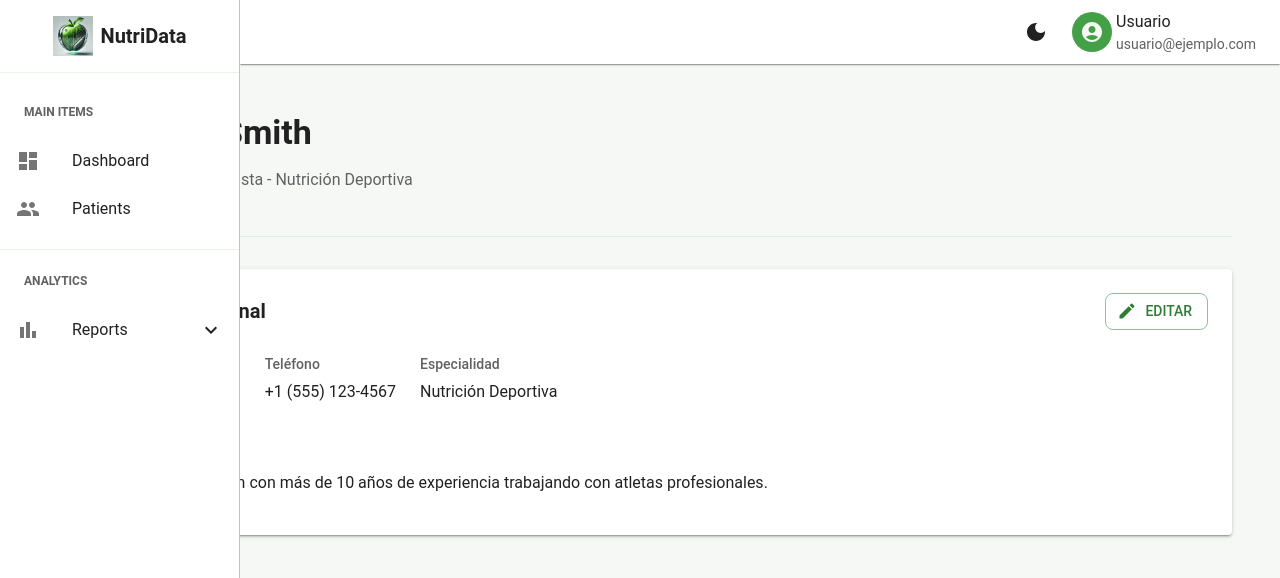
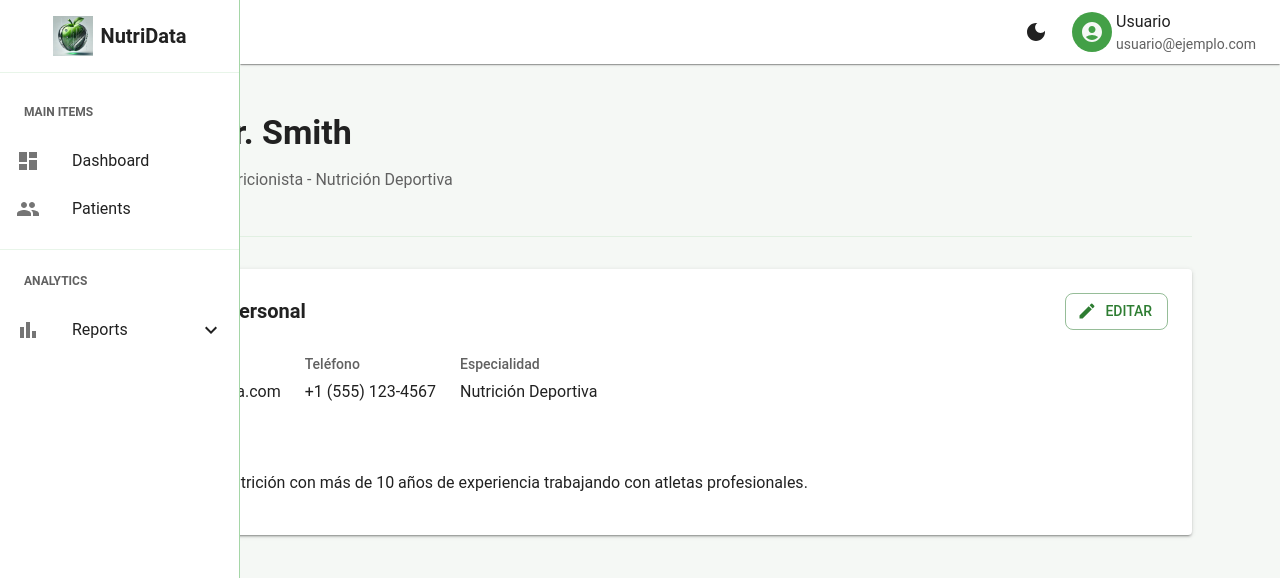
Before and after one commit to IglesiasT/nutridata-frontend, a React (Create React App) app: page /profile in a window 1280 px wide. Shown: the top 578 px of the page. Built offline with nearby package versions, Linux system fonts and the light colour scheme.

Commit message:
fix design

```diff
--- a/src/components/user-profile/ProfileInfoDisplay.js
+++ b/src/components/user-profile/ProfileInfoDisplay.js
@@ -3,11 +3,11 @@ import { Grid2 as Grid, Typography, Box } from '@mui/material';
 import PropTypes from 'prop-types';
 
 const InfoItem = ({ label, value }) => (
-  <Box sx={{ mb: 2 }}>
+  <Box sx={{ mb: 2, width: '100%' }}>
     <Typography variant="subtitle2" color="text.secondary" gutterBottom>
       {label}
     </Typography>
-    <Typography variant="body1">
+    <Typography variant="body1" sx={{ wordBreak: 'break-word' }}>
       {value}
     </Typography>
   </Box>
@@ -20,7 +20,7 @@ InfoItem.propTypes = {
 
 const ProfileInfoDisplay = ({ user }) => {
   return (
-    <Grid container spacing={3}>
+    <Grid container spacing={3} sx={{ width: '100%' }}>
       <Grid xs={12} md={6}>
         <InfoItem label="Email" value={user.email} />
       </Grid>
--- a/src/components/user-profile/UserProfilePage.js
+++ b/src/components/user-profile/UserProfilePage.js
@@ -8,7 +8,8 @@ import {
   Avatar,
   Divider,
   useTheme,
-  useMediaQuery
+  useMediaQuery,
+  Container
 } from '@mui/material';
 import EditIcon from '@mui/icons-material/Edit';
 import ProfileInfoDisplay from './ProfileInfoDisplay';
@@ -37,12 +38,18 @@ const UserProfilePage = () => {
   };
 
   return (
-    <Box sx={{ p: { xs: 2, md: 3 } }}>
+    <Container maxWidth="lg" disableGutters={false}>
+      <Box sx={{
+        width: '100%',
+        overflow: 'hidden',
+        p: { xs: 2, md: 3 }
+      }}>
         <Box sx={{
           display: 'flex',
           flexDirection: isMobile ? 'column' : 'row',
           alignItems: isMobile ? 'center' : 'flex-start',
-        mb: 3
+          mb: 3,
+          width: '100%'
         }}>
           <Avatar
             sx={{
@@ -50,7 +57,8 @@ const UserProfilePage = () => {
               height: { xs: 80, md: 100 },
               mr: isMobile ? 0 : 3,
               mb: isMobile ? 2 : 0,
-            bgcolor: theme.palette.primary.light
+              bgcolor: theme.palette.primary.light,
+              flexShrink: 0
             }}
             src={user.avatar}
             alt={user.name}
@@ -58,11 +66,11 @@ const UserProfilePage = () => {
             {!user.avatar && user.name.charAt(0)}
           </Avatar>
 
-        <Box>
-          <Typography variant="h4" component="h1" gutterBottom>
+          <Box sx={{ width: '100%', textAlign: isMobile ? 'center' : 'left' }}>
+            <Typography variant="h4" component="h1" gutterBottom noWrap>
               {user.name}
             </Typography>
-          <Typography variant="subtitle1" color="text.secondary">
+            <Typography variant="subtitle1" color="text.secondary" noWrap>
               {user.role} - {user.specialty}
             </Typography>
           </Box>
@@ -70,25 +78,39 @@ const UserProfilePage = () => {
 
         <Divider sx={{ mb: 4 }} />
 
-      <Paper elevation={2} sx={{ p: { xs: 2, md: 3 }, mb: 4 }}>
+        <Paper
+          elevation={2}
+          sx={{
+            p: { xs: 2, md: 3 },
+            mb: 4,
+            width: '100%',
+            overflowX: 'hidden'
+          }}
+        >
           <Box sx={{
             display: 'flex',
+            flexDirection: isMobile ? 'column' : 'row',
             justifyContent: 'space-between',
-          alignItems: 'center',
-          mb: 3
+            alignItems: isMobile ? 'flex-start' : 'center',
+            mb: 3,
+            gap: 2
           }}>
-          <Typography variant="h6">Información Personal</Typography>
+            <Typography variant="h6" noWrap>Información Personal</Typography>
             <Button
               startIcon={<EditIcon />}
               color="success"
               variant="outlined"
               onClick={() => setEditMode(!editMode)}
-            sx={{ textTransform: 'uppercase' }}
+              sx={{
+                textTransform: 'uppercase',
+                alignSelf: isMobile ? 'flex-end' : 'auto'
+              }}
             >
               {editMode ? 'Cancelar' : 'Editar'}
             </Button>
           </Box>
 
+          <Box sx={{ width: '100%', overflowX: 'auto' }}>
             {editMode ? (
               <ProfileInfoForm
                 initialData={user}
@@ -98,8 +120,10 @@ const UserProfilePage = () => {
             ) : (
               <ProfileInfoDisplay user={user} />
             )}
+          </Box>
         </Paper>
       </Box>
+    </Container>
   );
 };
 
```
Lines whose indentation alone changed are shown as unchanged.
